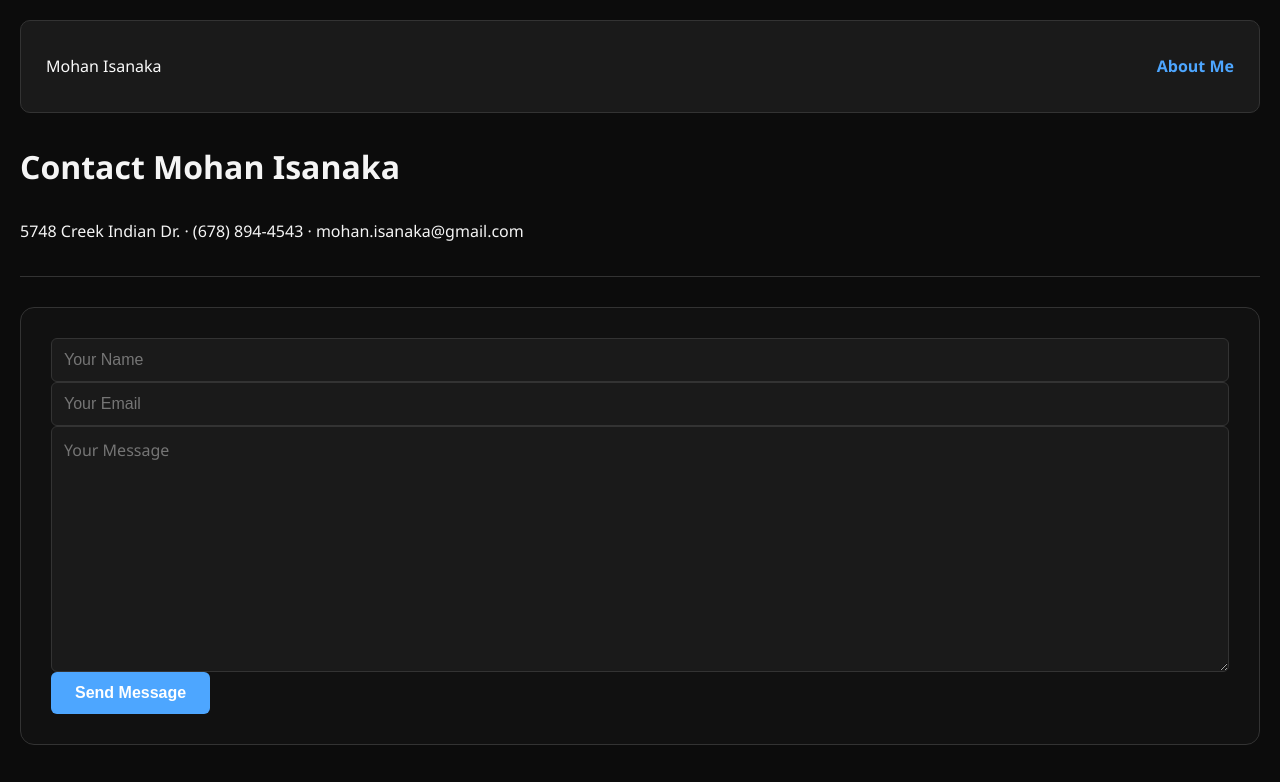
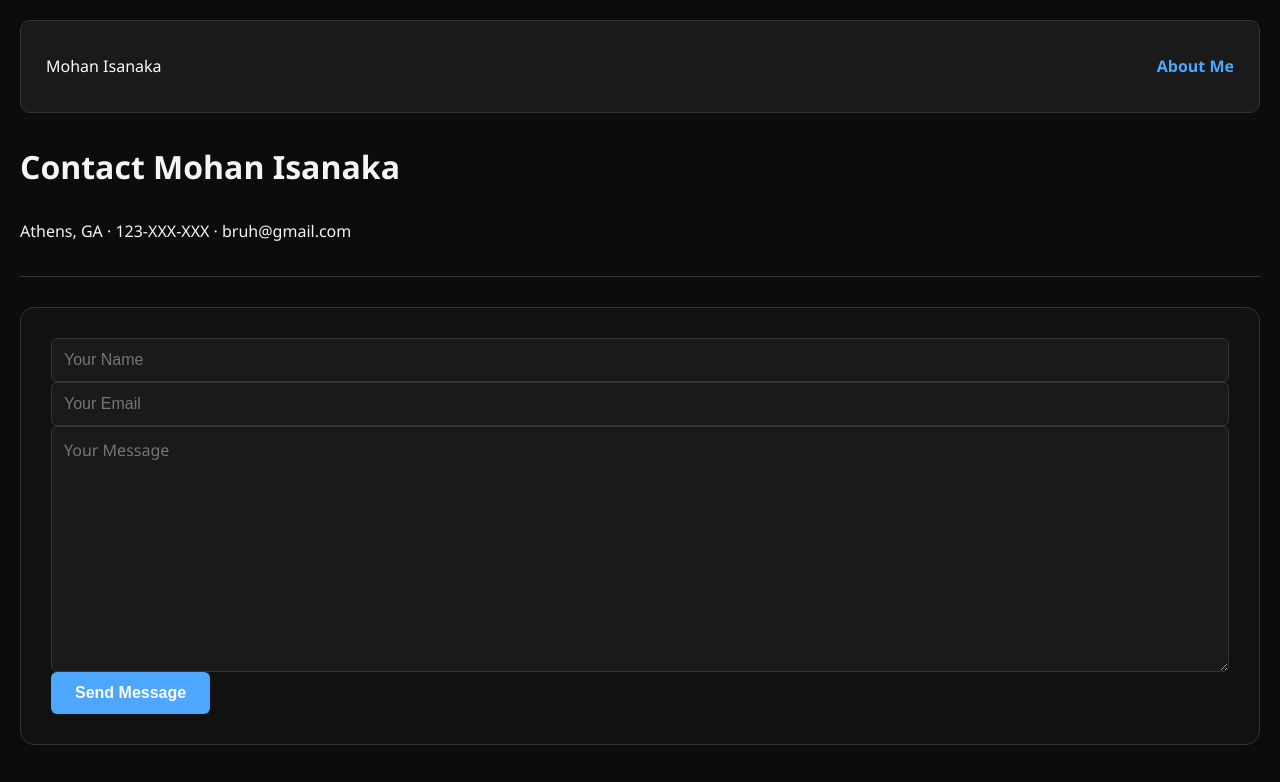
Before and after one commit to Moh4nIR/moh4nir.github.io, a website: page contact.html in a window 1280 px wide. Shown: the top 782 px of the page. Drawn offline with Linux system fonts and the light colour scheme.

Commit message:
Update contact.html

```diff
--- a/contact.html
+++ b/contact.html
@@ -12,7 +12,7 @@
         <a href="index.html">About Me</a>
     </nav>
     <h1>Contact Mohan Isanaka</h1>
-    <p>5748 Creek Indian Dr. · (678) 894-4543 · mohan.isanaka@gmail.com</p>
+    <p>Athens, GA · 123-XXX-XXX · bruh@gmail.com</p>
     <hr>
     <section>
         <form action="https://formsubmit.co/050d5b8f7416758caea88b98381322ea" method="POST" class="one-col">
```
